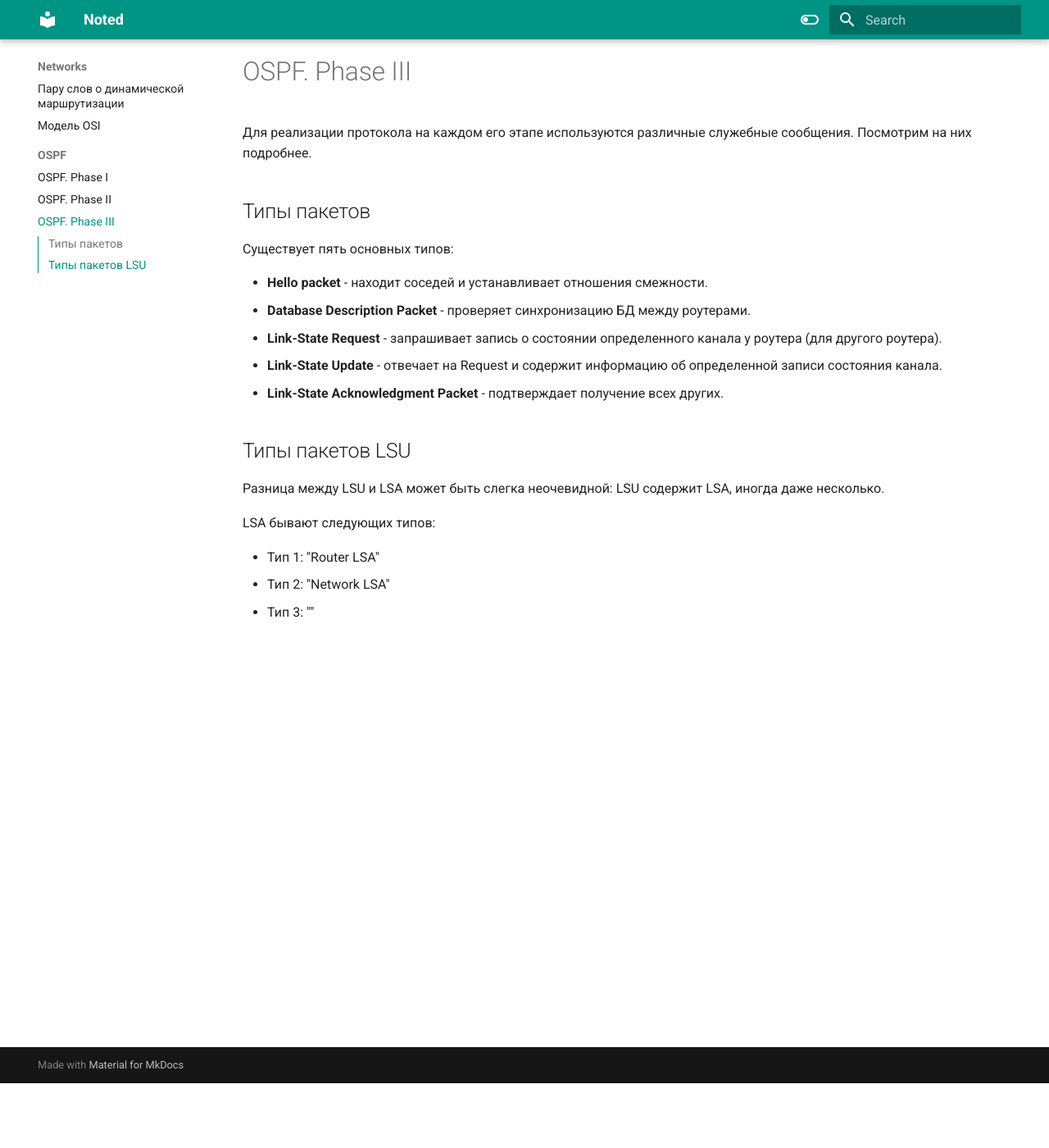
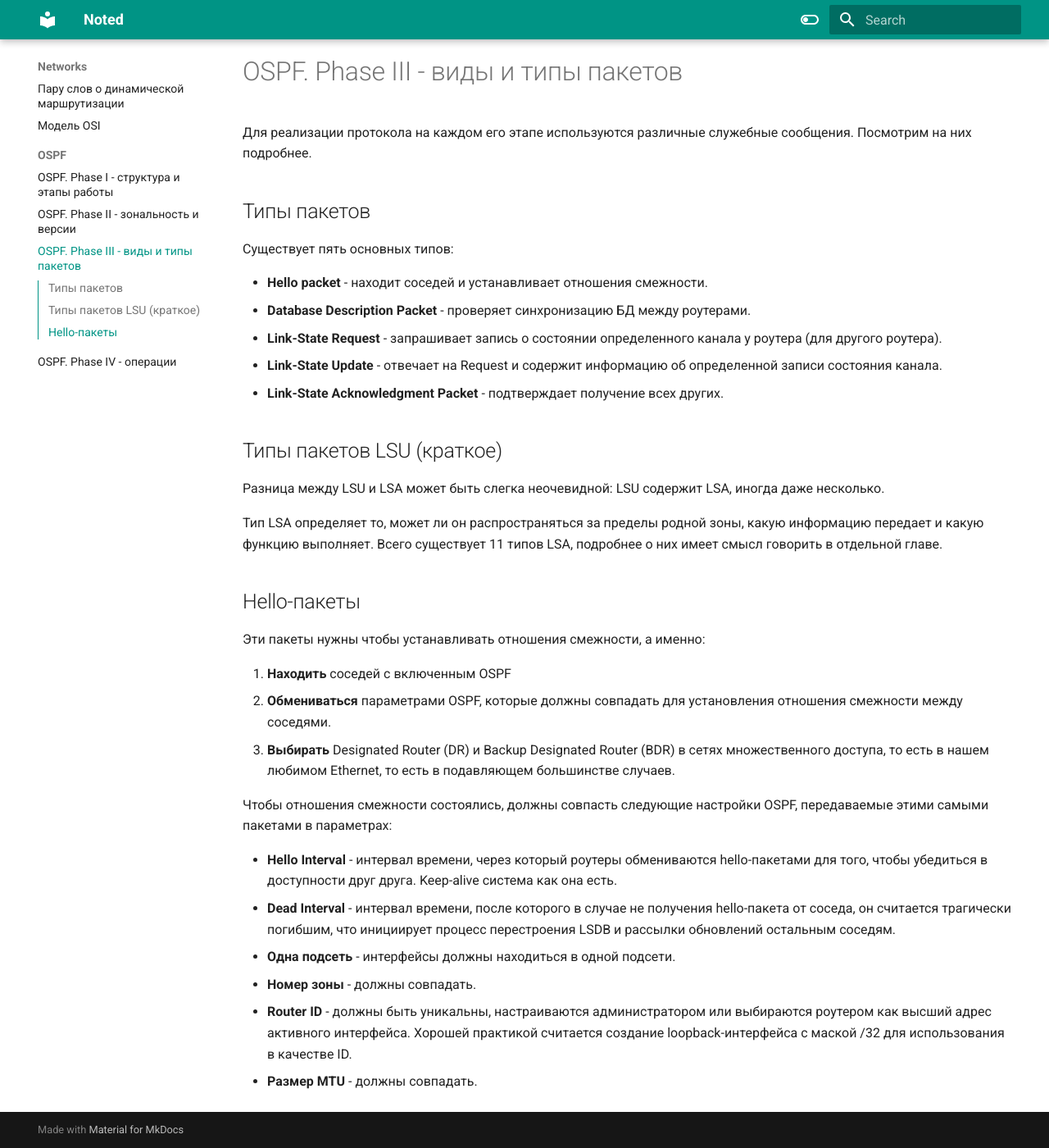
Before and after one commit to AStresser/astresser.github.io, an MkDocs documentation site: the page built from docs/Networks/OSPF/OSPF Phase III.md, in a window 1280 px wide and 1400 px high, scrolled down 79 px. Shown: the whole window at 82% size. Built offline with MkDocs 1.6.1 and Material for MkDocs 9.7.7, drawn with Linux system fonts in a browser that asks for light colours.

Commit message:
OSPF phase III done

```diff
--- a/docs/Networks/OSPF/OSPF Phase I.md
+++ b/docs/Networks/OSPF/OSPF Phase I.md
@@ -1,4 +1,4 @@
-# OSPF. Phase I
+# OSPF. Phase I - структура и этапы работы
 
 OSPF пришел в мир для того, чтобы заменить RIP и его метрику оптимального маршрута, основанную на количестве прыжков до сети назначения. От RIP выгодно отличается более быстрой сходимостью и удобством масштабирования при помощи разделения сети на области.
 
--- a/docs/Networks/OSPF/OSPF Phase II.md
+++ b/docs/Networks/OSPF/OSPF Phase II.md
@@ -1,4 +1,4 @@
-# OSPF. Phase II
+# OSPF. Phase II - зональность и версии
 
 Расчет по алгоритму SPF в условиях крупной сети является трудоемкой задачей, поэтому в целях масштабирования сети OSPF принято разбивать на несколько зон, в пределах которых проводят расчет все ее роутеры.
 
--- a/docs/Networks/OSPF/OSPF Phase III.md
+++ b/docs/Networks/OSPF/OSPF Phase III.md
@@ -1,4 +1,4 @@
-# OSPF. Phase III
+# OSPF. Phase III - виды и типы пакетов
 
 Для реализации протокола на каждом его этапе используются различные служебные сообщения. Посмотрим на них подробнее.
 
@@ -12,12 +12,25 @@
 - **Link-State Update** - отвечает на Request и содержит информацию об определенной записи состояния канала.
 - **Link-State Acknowledgment Packet** - подтверждает получение всех других.
 
-## Типы пакетов LSU
+## Типы пакетов LSU (краткое)
 
 Разница между LSU и LSA может быть слегка неочевидной: LSU содержит LSA, иногда даже несколько.
 
-LSA бывают следующих типов:
+Тип LSA определяет то, может ли он распространяться за пределы родной зоны, какую информацию передает и какую функцию выполняет. Всего существует 11 типов LSA, подробнее о них имеет смысл говорить в отдельной главе.
 
-- Тип 1: "Router LSA"
-- Тип 2: "Network LSA"
-- Тип 3: ""
+## Hellо-пакеты
+
+Эти пакеты нужны чтобы устанавливать отношения смежности, а именно:
+
+1. **Находить** соседей с включенным OSPF
+2. **Обмениваться** параметрами OSPF, которые должны совпадать для установления отношения смежности между соседями.
+3. **Выбирать** Designated Router (DR) и Backup Designated Router (BDR) в сетях множественного доступа, то есть в нашем любимом Ethernet, то есть в подавляющем большинстве случаев.
+
+Чтобы отношения смежности состоялись, должны совпасть следующие настройки OSPF, передаваемые этими самыми пакетами в параметрах:
+
+- **Hello Interval** - интервал времени, через который роутеры обмениваются hello-пакетами для того, чтобы убедиться в доступности друг друга. Keep-alive система как она есть.
+- **Dead Interval** - интервал времени, после которого в случае не получения hello-пакета от соседа, он считается трагически погибшим, что инициирует процесс перестроения LSDB и рассылки обновлений остальным соседям.
+- **Одна подсеть** - интерфейсы должны находиться в одной подсети.
+- **Номер зоны** - должны совпадать.
+- **Router ID** - должны быть уникальны, настраиваются администратором или выбираются роутером как высший адрес активного интерфейса. Хорошей практикой считается создание loopback-интерфейса с маской /32 для использования в качестве ID.
+- **Размер MTU** - должны совпадать.
--- /dev/null
+++ b/docs/Networks/OSPF/OSPF Phase IV.md
@@ -0,0 +1,3 @@
+# OSPF. Phase IV - операции
+
+Здесь потрещим про установление смежности, синхронизацию баз данных и выборы DR и BDR
```
Also changed, not shown: other parts of docs/Networks/OSPF/OSPF Phase I.md (+1 -1 lines).
